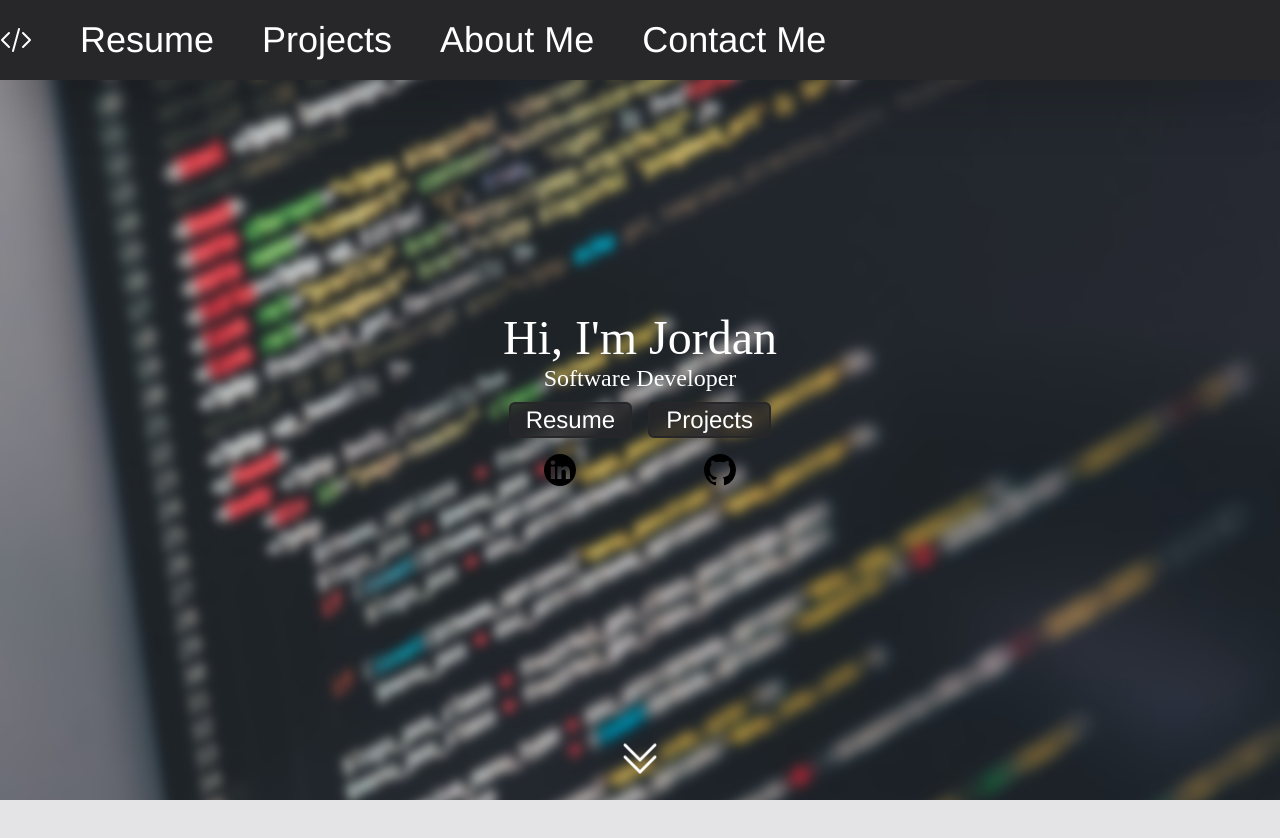
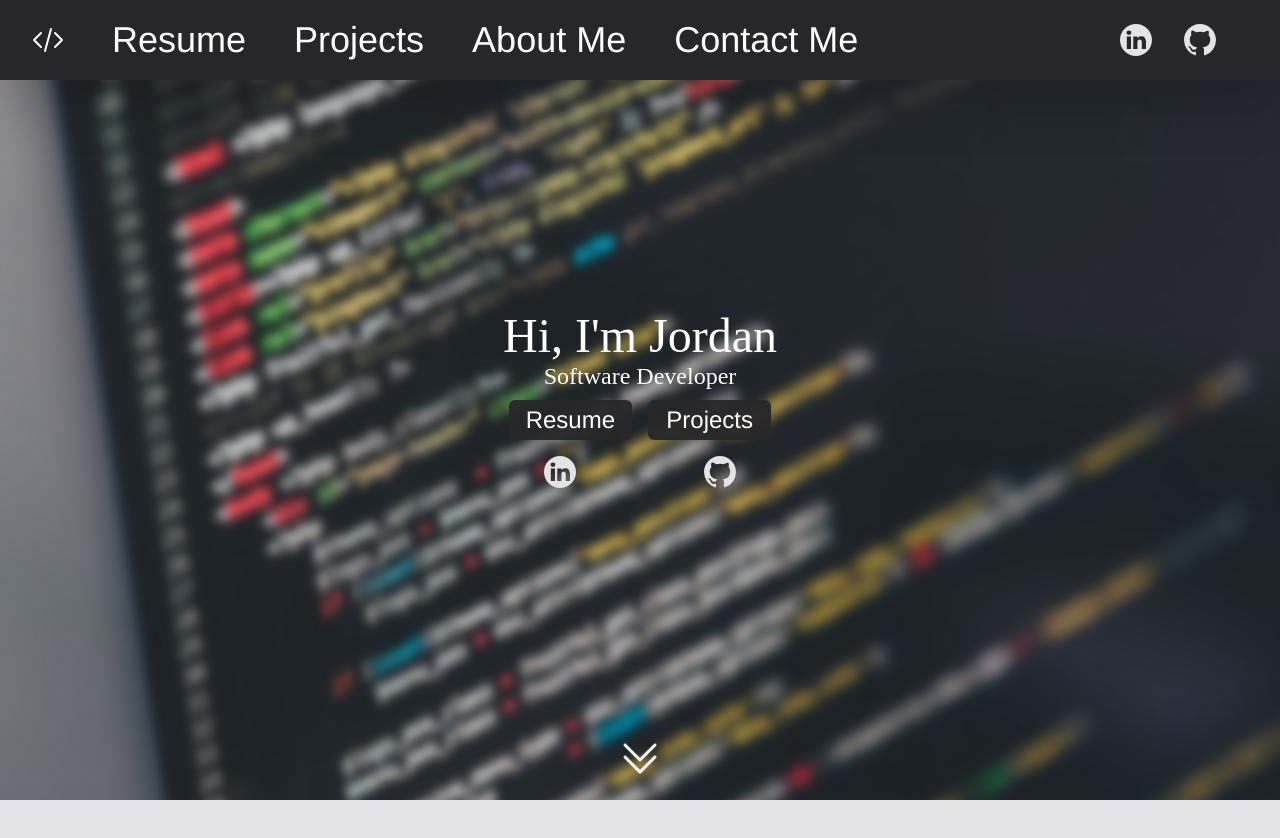
Before and after one commit to JordanRoberts-1/portfolio-website, a React (Create React App) app: page / in a window 1280 px wide. Shown: the top 838 px of the page. Built offline with nearby package versions, Linux system fonts and the light colour scheme.

Commit message:
Added Github and Linked in to navbar and changed color of the icon

```diff
--- a/src/components/Github.jsx
+++ b/src/components/Github.jsx
@@ -5,7 +5,7 @@ function Github() {
     <svg
       xmlns="http://www.w3.org/2000/svg"
       viewBox="0 0 16 16"
-      className="w-8 hover:fill-yellow-200 cursor-pointer"
+      className="w-8 fill-zinc-200 hover:fill-yellow-200 cursor-pointer"
     >
       <path d="M7.999 0C3.582 0 0 3.596 0 8.032a8.031 8.031 0 005.472 7.621c.4.074.546-.174.546-.387 0-.191-.007-.696-.011-1.366-2.225.485-2.695-1.077-2.695-1.077-.363-.928-.888-1.175-.888-1.175-.727-.498.054-.488.054-.488.803.057 1.225.828 1.225.828.714 1.227 1.873.873 2.329.667.072-.519.279-.873.508-1.074-1.776-.203-3.644-.892-3.644-3.969 0-.877.312-1.594.824-2.156-.083-.203-.357-1.02.078-2.125 0 0 .672-.216 2.2.823a7.633 7.633 0 012.003-.27 7.65 7.65 0 012.003.271c1.527-1.039 2.198-.823 2.198-.823.436 1.106.162 1.922.08 2.125.513.562.822 1.279.822 2.156 0 3.085-1.87 3.764-3.652 3.963.287.248.543.738.543 1.487 0 1.074-.01 1.94-.01 2.203 0 .215.144.465.55.386A8.032 8.032 0 0016 8.032C16 3.596 12.418 0 7.999 0z"></path>
     </svg>
--- a/src/components/Home.jsx
+++ b/src/components/Home.jsx
@@ -17,10 +17,10 @@ const Home = () => {
           Software Developer
         </h1>
         <div className="space-x-4 flex flex-row py-2 justify-center">
-          <button className="w-[45%] text-white text-2xl border-zinc-800 border-2 px-1 bg-zinc-800 bg-opacity-80 hover:bg-opacity-100 hover:text-yellow-200 rounded-md animate-fade-in-up">
+          <button className="w-[45%] text-white font-light text-2xl px-1 py-1 bg-zinc-800 bg-opacity-[95%] hover:bg-opacity-100 hover:text-yellow-200 rounded-md animate-fade-in-up">
             Resume
           </button>
-          <button className="w-[45%] text-white text-2xl border-zinc-800 border-2 px-1 bg-zinc-800 bg-opacity-80 hover:bg-opacity-100 hover:text-yellow-200 rounded-md animate-fade-in-up">
+          <button className="w-[45%] text-white font-light text-2xl px-1 py-1 bg-zinc-800 bg-opacity-[95%] hover:bg-opacity-100 hover:text-yellow-200 rounded-md animate-fade-in-up">
             Projects
           </button>
         </div>
--- a/src/components/LinkedIn.jsx
+++ b/src/components/LinkedIn.jsx
@@ -9,7 +9,7 @@ function LinkedIn() {
       strokeMiterlimit="2"
       clipRule="evenodd"
       viewBox="0 0 512 512"
-      className="w-8 fill-zinc-1000 hover:fill-yellow-200 cursor-pointer"
+      className="w-8 fill-zinc-200 hover:fill-yellow-200 cursor-pointer"
     >
       <path d="M256 0c141.29 0 256 114.71 256 256 0 141.29-114.71 256-256 256C114.71 512 0 397.29 0 256 0 114.71 114.71 0 256 0zm-80.037 399.871V199.95h-66.464v199.921h66.464zm239.62 0V285.225c0-61.409-32.787-89.976-76.509-89.976-35.255 0-51.047 19.389-59.889 33.007V199.95h-66.447c.881 18.757 0 199.921 0 199.921h66.446v-111.65c0-5.976.43-11.95 2.191-16.221 4.795-11.935 15.737-24.299 34.095-24.299 24.034 0 33.663 18.34 33.663 45.204v106.966h66.45zM143.18 103.55c-22.74 0-37.597 14.95-37.597 34.545 0 19.182 14.405 34.544 36.717 34.544h.429c23.175 0 37.6-15.362 37.6-34.544-.43-19.595-14.424-34.545-37.149-34.545z"></path>
     </svg>
--- a/src/components/Navbar.jsx
+++ b/src/components/Navbar.jsx
@@ -8,6 +8,9 @@ import {
   XMarkIcon,
 } from "@heroicons/react/24/outline";
 
+import LinkedIn from "./LinkedIn";
+import Github from "./Github";
+
 const Navbar = () => {
   const [navMenu, setNavMenu] = useState(false);
   const handleClick = () => {
@@ -16,7 +19,7 @@ const Navbar = () => {
 
   return (
     <>
-      <div className="w-full h-20 items-center bg-zinc-800 drop-shadow-2xl space-x-12 hidden md:flex fixed z-10">
+      <div className="w-full h-20 items-center bg-zinc-800 drop-shadow-2xl space-x-12 p-8 hidden md:flex fixed z-10">
         <Link to="Home" smooth={true} duration={500}>
           <CodeBracketIcon className=" stroke-white h-8 hover:stroke-yellow-200 cursor-pointer" />
         </Link>
@@ -24,6 +27,10 @@ const Navbar = () => {
         <NavbarButton title="Projects" />
         <NavbarButton title="About Me" />
         <NavbarButton title="Contact Me" />
+        <div className="flex-row flex space-x-8 right-16 absolute">
+          <LinkedIn />
+          <Github />
+        </div>
       </div>
       <div className="w-screen h-16 bg-zinc-800 drop-shadow-lg md:hidden fixed z-10">
         {!navMenu ? (
```
